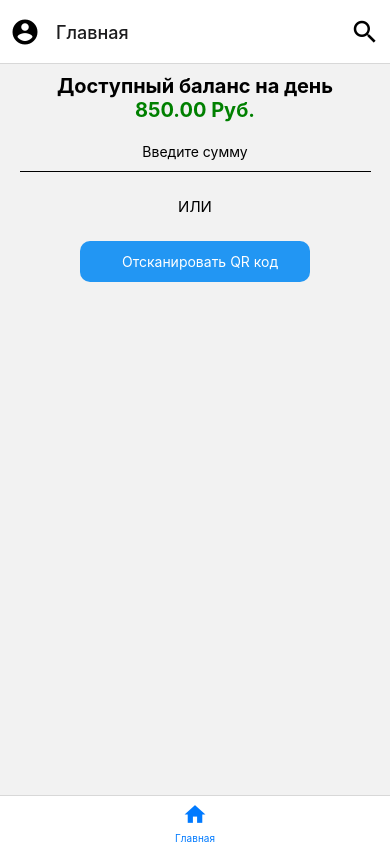
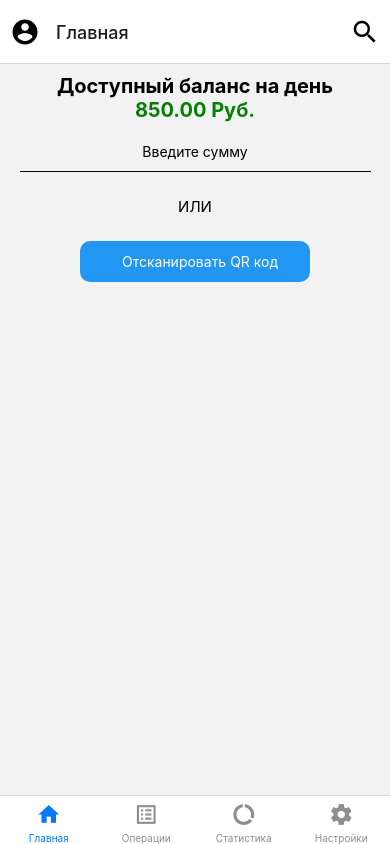
Before and after one commit to mafof/budget, a React Native app: screen / in a window 390 px wide. Built offline with nearby package versions, Linux system fonts and the light colour scheme.

Commit message:
Отрефакторил экран навигации

```diff
--- a/App.tsx
+++ b/App.tsx
@@ -1,15 +1,18 @@
+/* eslint-disable react/no-unstable-nested-components */
 import React, { FC, ReactElement } from 'react'
-import { OpaqueColorValue } from 'react-native';
+import { OpaqueColorValue, StyleSheet, Alert } from 'react-native';
 import { NavigationContainer } from '@react-navigation/native'
-import { BottomTabNavigationOptions, createBottomTabNavigator } from '@react-navigation/bottom-tabs'
+import { createBottomTabNavigator, BottomTabNavigationOptions } from '@react-navigation/bottom-tabs'
+import Icon from 'react-native-vector-icons/MaterialIcons'
 
-import Icon from 'react-native-vector-icons/MaterialIcons'
-import { HomePage } from '@pages'
-
-const Tab = createBottomTabNavigator();
+import {
+  HomePage,
+  OperationListPage,
+  StatsPage,
+  SettingPage
+} from '@pages'
 
 interface IBaseSettingIcon {
-  focused: boolean,
   color: string | OpaqueColorValue | undefined,
   size: number | undefined
 }
@@ -18,33 +21,37 @@ interface ISettingIcon extends IBaseSettingIcon {
   route: any
 }
 
+const Tab = createBottomTabNavigator()
+
 const App: FC = () => {
-  const getIcon = ({ route, focused, color, size }: ISettingIcon): ReactElement<Icon> => {
+  const getIcon = ({ route, color, size }: ISettingIcon): ReactElement<Icon> => {
     let iconName: any;
     route = route.route;
 
-    switch(route.name) {
+    switch (route.name) {
       case 'Главная':
         iconName = 'home'
-      break;
+        break;
       case 'Операции':
-        iconName = focused
-        ? 'md-list'
-        : 'md-list-outline'
-      break;
+        iconName = 'list-alt'
+        break;
       case 'Статистика':
-        iconName = focused
-        ? 'md-stats-chart'
-        : 'md-stats-chart-outline'
-      break;
+        iconName = 'data-usage'
+        break;
       case 'Настройки':
-        iconName = focused
-        ? 'md-settings'
-        : 'md-settings-outline'
-      break;
+        iconName = 'settings'
+        break;
     }
 
     return <Icon name={iconName} size={size} color={color} />
+  }
+
+  const onPressChangeProfile = () => {
+    Alert.alert('Заголовок', 'Здесь будет функционал смены аккаунтов')
+  }
+
+  const onPressSearch = () => {
+    Alert.alert('Заголовок', 'Здесь будет функционал глобального поиска')
   }
 
   const options: BottomTabNavigationOptions = {
@@ -52,8 +59,8 @@ const App: FC = () => {
       <Icon
         name="account-circle"
         size={30}
-        style={{ marginLeft: 10 }}
-        onPress={() => alert('Здесь будет функционал смены аккаунтов')}
+        style={style.profileIcon}
+        onPress={onPressChangeProfile}
       />
     ),
 
@@ -61,25 +68,55 @@ const App: FC = () => {
       <Icon
         name="search"
         size={30}
-        style={{ marginRight: 10 }}
-        onPress={() => alert('Здесь будет функционал глобального поиска')}
+        style={style.searchIcon}
+        onPress={onPressSearch}
       />
-    )
+    ),
   }
 
   return (
     <NavigationContainer>
       <Tab.Navigator
-        screenOptions={(route: any) => ({ tabBarIcon: (baseSettingIcon: IBaseSettingIcon) => getIcon({route, ...baseSettingIcon}) })}
+        screenOptions={(route: any) => ({ tabBarIcon: (baseSettingIcon: IBaseSettingIcon) => getIcon({ route, ...baseSettingIcon }) })}
       >
+
         <Tab.Screen
-          name="Главная"
+          name='Главная'
           component={HomePage}
           options={options}
         />
+
+        <Tab.Screen
+          name='Операции'
+          component={OperationListPage}
+          options={options}
+        />
+
+        <Tab.Screen
+          name='Статистика'
+          component={StatsPage}
+          options={options}
+        />
+
+        <Tab.Screen
+          name='Настройки'
+          component={SettingPage}
+          options={options}
+        />
+
       </Tab.Navigator>
     </NavigationContainer>
   )
 }
 
+const style = StyleSheet.create({
+  profileIcon: {
+    marginLeft: 10
+  },
+
+  searchIcon: {
+    marginRight: 10
+  }
+})
+
 export default App
```
